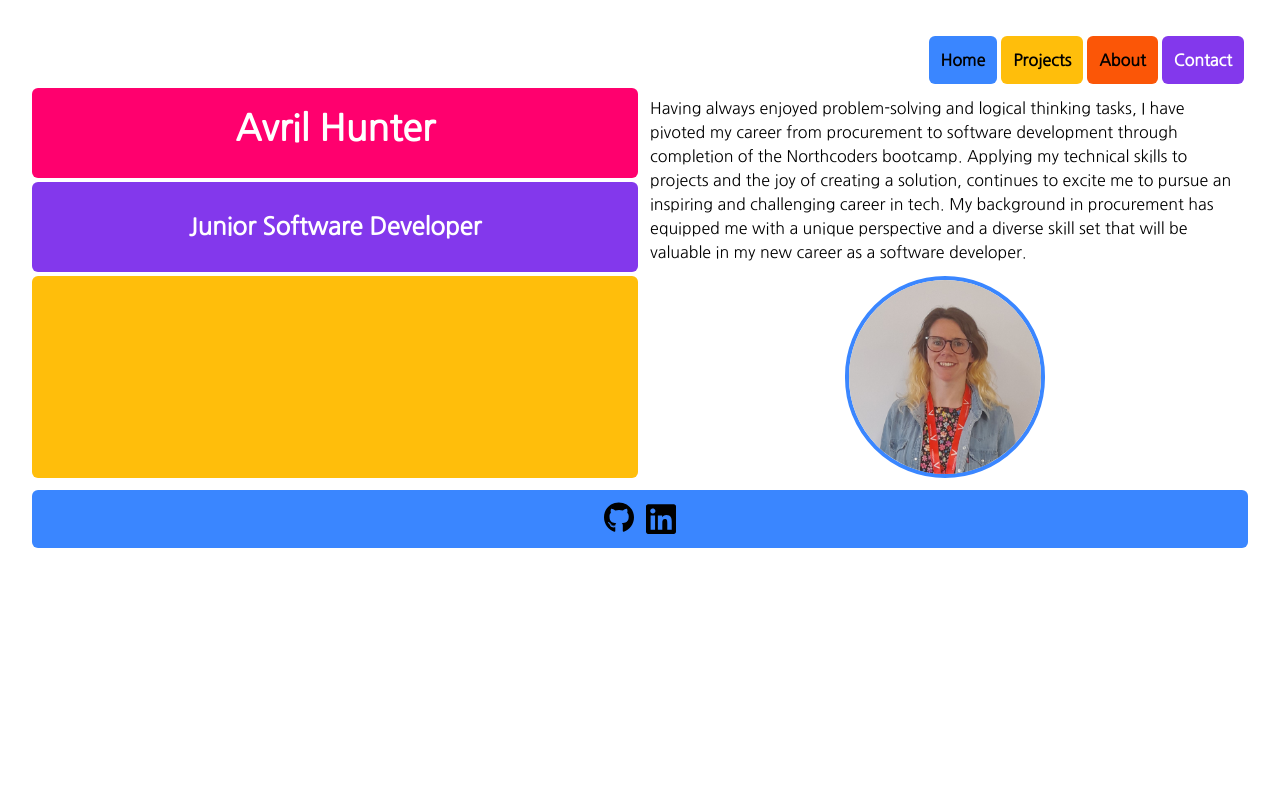
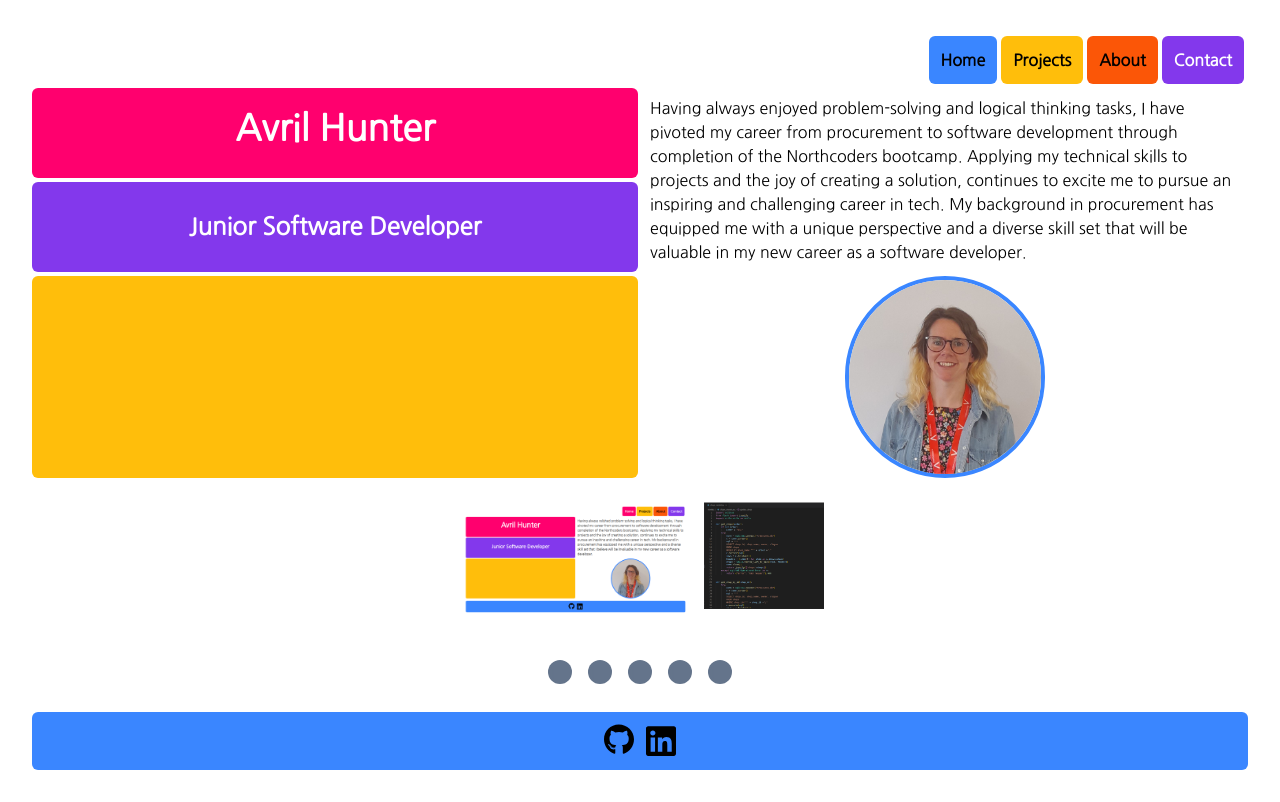
Before and after one commit to AvrilHunter/portfolio, a React (Vite) app: page / in a window 1280 px wide. Built offline with nearby package versions, Linux system fonts and the light colour scheme.

Commit message:
feat: Project Showcase added on home screen

```diff
--- a/src/components/Home.tsx
+++ b/src/components/Home.tsx
@@ -1,5 +1,6 @@
 import { Link } from "react-router-dom";
 import photo from "../assets/headshot.jpg";
+import ProjectShowcase from "./ProjectShowcase";
 
 function Home() {
   return (
@@ -39,7 +40,8 @@ function Home() {
             Projects
           </Link>
         </div>
-        <nav className="flex justify-around gap-1 md:justify-end p-1 md:hidden"></nav>
+        {/* <nav className="flex justify-around gap-1 md:justify-end p-1 md:hidden"></nav> */}
+        <ProjectShowcase />
       </main>
     </>
   );
--- a/src/components/Menu.tsx
+++ b/src/components/Menu.tsx
@@ -7,7 +7,6 @@ function Menu() {
   const handleClick = () => {
     setIsOpen(!openNav);
   };
-  console.log(openNav, "open Nav");
 
   return (
     <section className="flex m-2 justify-end">
--- a/src/components/Nav.tsx
+++ b/src/components/Nav.tsx
@@ -3,7 +3,7 @@ import Menu from "./Menu";
 
 function Nav(): JSX.Element {
   return (
-    <nav>
+    <nav className="sticky top-0">
       <div className="hidden bg-white md:flex justify-around gap-1 md:justify-end p-1 sticky top-0">
         <Link
           to={"/"}
--- /dev/null
+++ b/src/components/ProjectShowcase.tsx
@@ -0,0 +1,38 @@
+import { projects } from "../data/projectData";
+
+function ProjectShowcase() {
+  return (
+    //   slider
+    <div className="overflow-hidden w-96 m-auto p-2">
+      {/* slides */}
+
+      <div className="flex overflow-x-auto snap-x">
+        {projects.map((project) => (
+          <div className="w-60 flex-shrink-0 snap-center">
+            <img
+              src={project.image}
+              alt={project.title}
+              className="object-contain object-center p-2"
+              id={project.title}
+            />
+          </div>
+        ))}
+      </div>
+      <div className="flex justify-center">
+        {projects.map((project) => {
+          const id = `#${project.title}`;
+          return (
+            <a
+              href={id}
+              className="bg-slate-500 text-slate-500 m-2 rounded-full w-6 h-6"
+            >
+              1
+            </a>
+          );
+        })}
+      </div>
+    </div>
+  );
+}
+
+export default ProjectShowcase;
```
